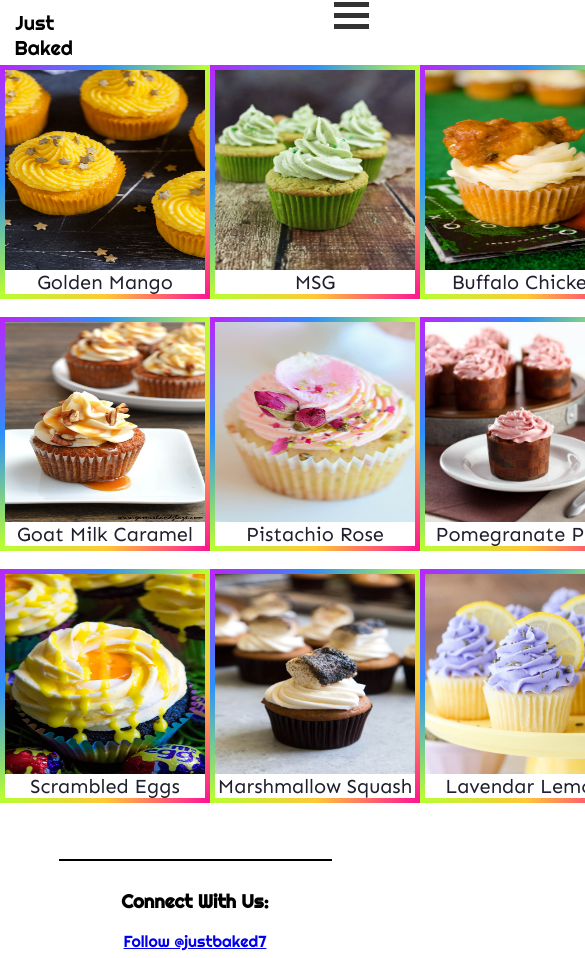
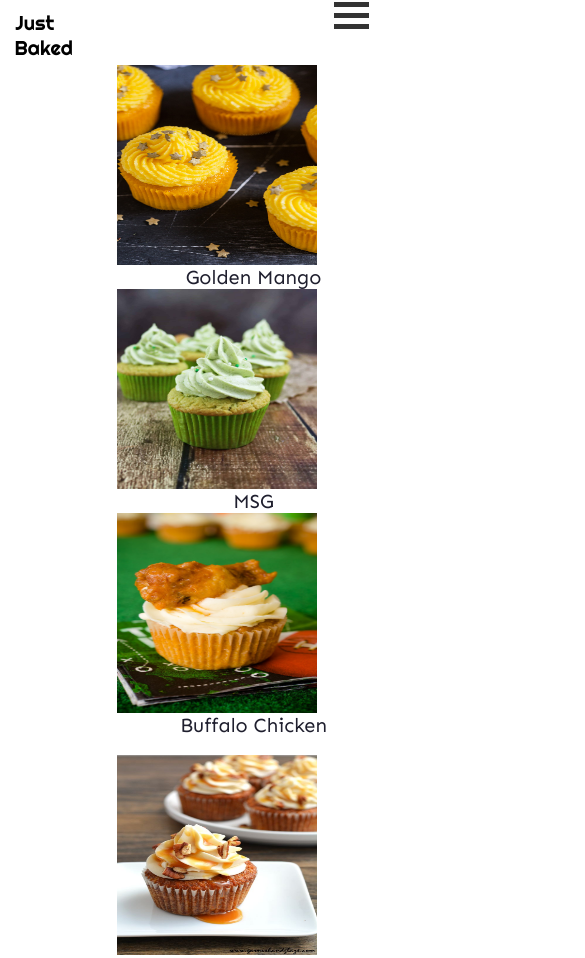
Before and after one commit to tinaking28/Midterm20Project, a plain HTML site: page gallery.html in a window 390 px wide. Shown: the top 958 px of the page, 585 px wide, since content can reach past the window. Drawn offline with Linux system fonts and the light colour scheme.

Commit message:
Update gallery.css

```diff
--- a/gallery.css
+++ b/gallery.css
@@ -24,28 +24,26 @@ figcaption {
   left: 0%;
   margin: 0 auto;
   border: 5px solid transparent;
-  border-image: linear-gradient(to bottom right, #b827fc 0%, #2c90fc 25%,
-    #b8fd33 50%, #fec837 75%, #fd1892 100%);
+  border-image: linear-gradient(to bottom right, #b827fc, #2c90fc,
+    #b8fd33, #fec837, #fd1892);
   border-image-slice: 1;
 }
 
 .cup2 {
   left: 25%;
   margin: 0 auto;
-  border: 2px solid #000000;
   border: 5px solid transparent;
-  border-image: linear-gradient(to bottom right, #b827fc 0%, #2c90fc 25%,
-    #b8fd33 50%, #fec837 75%, #fd1892 100%);
+  border-image: linear-gradient(to bottom right, #b827fc, #2c90fc,
+    #b8fd33, #fec837, #fd1892);
   border-image-slice: 1;
 }
 
 .cup3 {
   left: 50%;
   margin: 0 auto;
-  border: 2px solid #000000;
   border: 5px solid transparent;
-  border-image: linear-gradient(to bottom right, #b827fc 0%, #2c90fc 25%,
-    #b8fd33 50%, #fec837 75%, #fd1892 100%);
+  border-image: linear-gradient(to bottom right, #b827fc, #2c90fc,
+    #b8fd33, #fec837, #fd1892);
   border-image-slice: 1;
 }
 
@@ -53,8 +51,8 @@ figcaption {
   left: 0%;
   margin: 0 auto;
   border: 5px solid transparent;
-  border-image: linear-gradient(to bottom right, #b827fc 0%, #2c90fc 25%,
-    #b8fd33 50%, #fec837 75%, #fd1892 100%);
+  border-image: linear-gradient(to bottom right, #b827fc, #2c90fc,
+    #b8fd33, #fec837, #fd1892);
   border-image-slice: 1;
 }
 
@@ -62,8 +60,8 @@ figcaption {
   left: 25%;
   margin: 0 auto;
   border: 5px solid transparent;
-  border-image: linear-gradient(to bottom right, #b827fc 0%, #2c90fc 25%,
-    #b8fd33 50%, #fec837 75%, #fd1892 100%);
+  border-image: linear-gradient(to bottom right, #b827fc, #2c90fc,
+    #b8fd33, #fec837, #fd1892);
   border-image-slice: 1;
 }
 
@@ -71,8 +69,8 @@ figcaption {
   left: 50%;
   margin: 0 auto;
   border: 5px solid transparent;
-  border-image: linear-gradient(to bottom right, #b827fc 0%, #2c90fc 25%,
-    #b8fd33 50%, #fec837 75%, #fd1892 100%);
+  border-image: linear-gradient(to bottom right, #b827fc, #2c90fc,
+    #b8fd33, #fec837, #fd1892);
   border-image-slice: 1;
 }
 
@@ -80,8 +78,8 @@ figcaption {
   left: 0%;
   margin: 0 auto;
   border: 5px solid transparent;
-  border-image: linear-gradient(to bottom right, #b827fc 0%, #2c90fc 25%,
-    #b8fd33 50%, #fec837 75%, #fd1892 100%);
+  border-image: linear-gradient(to bottom right, #b827fc, #2c90fc,
+    #b8fd33, #fec837, #fd1892);
   border-image-slice: 1;
 }
 
@@ -89,8 +87,8 @@ figcaption {
   left: 25%;
   margin: 0 auto;
   border: 5px solid transparent;
-  border-image: linear-gradient(to bottom right, #b827fc 0%, #2c90fc 25%,
-    #b8fd33 50%, #fec837 75%, #fd1892 100%);
+  border-image: linear-gradient(to bottom right, #b827fc, #2c90fc,
+    #b8fd33, #fec837, #fd1892);
   border-image-slice: 1;
 }
 
@@ -98,7 +96,26 @@ figcaption {
   left: 50%;
   margin: 0 auto;
   border: 5px solid transparent;
-  border-image: linear-gradient(to bottom right, #b827fc 0%, #2c90fc 25%,
-    #b8fd33 50%, #fec837 75%, #fd1892 100%);
+  border-image: linear-gradient(to bottom right, #b827fc, #2c90fc,
+    #b8fd33, #fec837, #fd1892);
   border-image-slice: 1;
 }
+
+@media screen and (max-width: 675px) {
+    .col1 {
+      display : block;
+    }
+    .col2 {
+      display : block;
+    }
+    .col3 {
+      display : block;
+    }
+    .cup1, .cup2, .cup3, .cup4, .cup5, .cup6, .cup7, .cup8, .cup9 {
+      border: none;
+      margin-left: 30%
+    }
+    figcaption {
+      align-content: flex-start;
+    }
+  }
```
